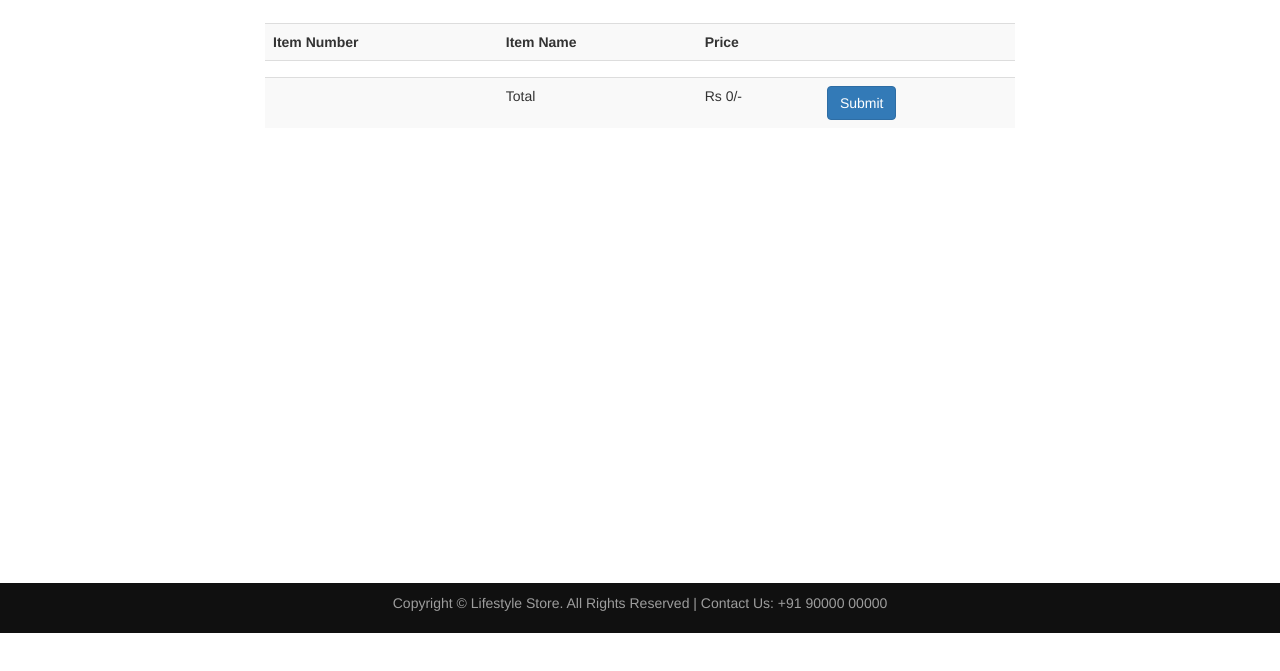
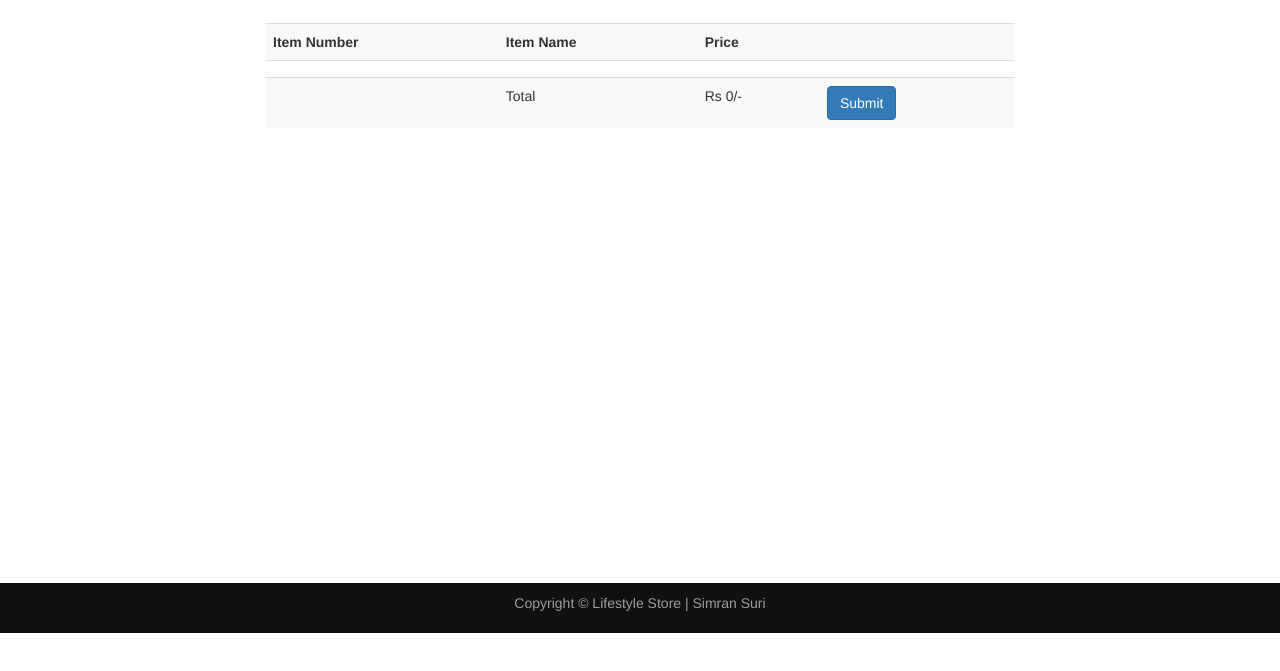
Before and after one commit to Simran9518/Project---Lifestyle, a plain HTML site: page cart.html in a window 1280 px wide. Shown: the part 57-728 px from the top of the page. Drawn offline with Linux system fonts and the light colour scheme.

Commit message:
Update cart.html

```diff
--- a/cart.html
+++ b/cart.html
@@ -76,7 +76,7 @@
         <footer>
             <div class="container">
                 <center>
-                    <p>Copyright © Lifestyle Store. All Rights Reserved | Contact Us: +91 90000 00000</p>
+                    <p>Copyright © Lifestyle Store | Simran Suri</p>
                 </center>
             </div>
         </footer>
```
